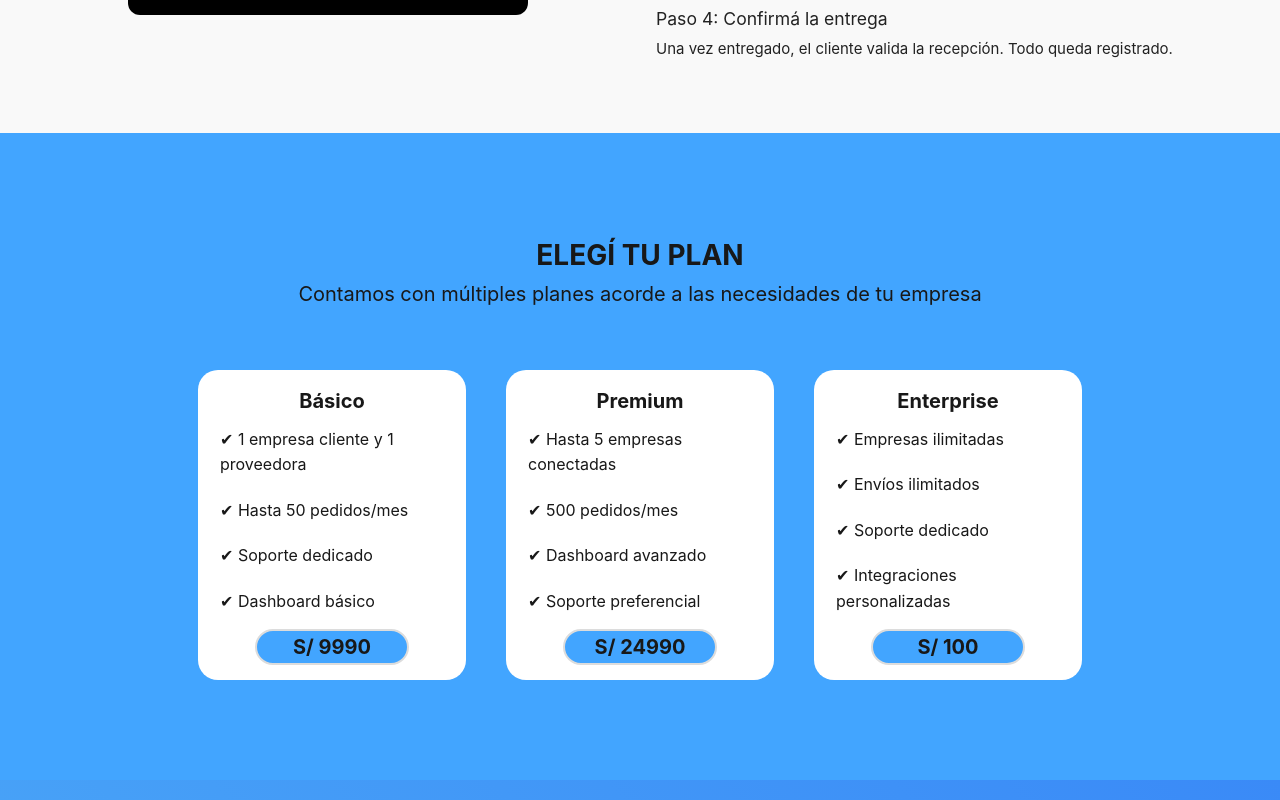
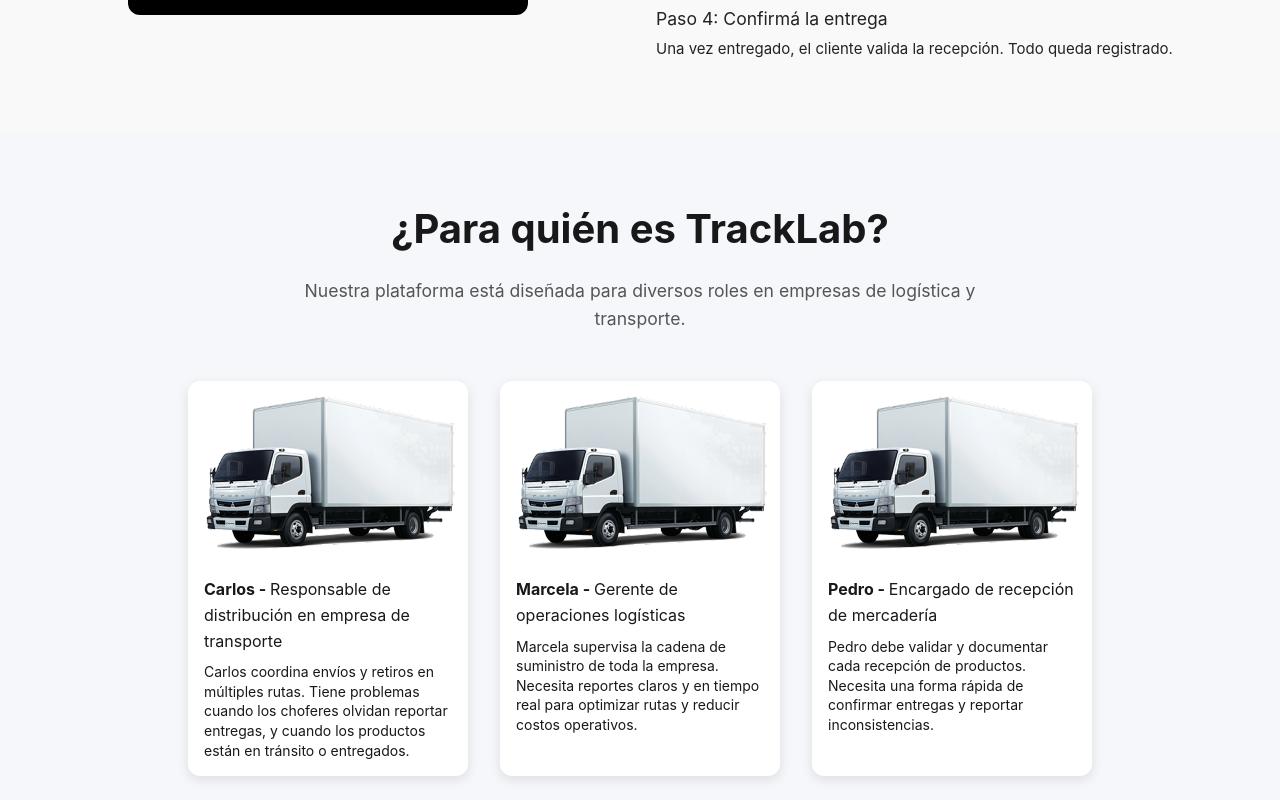
Before and after one commit to AlumWare/tracklab-landing-page, a Vue app: page / in a window 1280 px wide. Shown: the part 2740-3540 px from the top of the page. Built offline with nearby package versions, Linux system fonts and the light colour scheme.

Commit message:
feat: for whom section implemented

```diff
--- a/src/App.vue
+++ b/src/App.vue
@@ -9,6 +9,7 @@ import MainBenefits from "@/components/sections/main-benefits.vue";
 import Faq from "@/components/sections/faq.vue";
 import Footer from "@/components/sections/footer.vue";
 import Contact from "@/components/sections/contact.vue";
+import ForWhom from "@/components/sections/for-whom.vue";
 </script>
 
 <template>
@@ -19,6 +20,7 @@ import Contact from "@/components/sections/contact.vue";
     <problem-solution></problem-solution>
     <main-benefits></main-benefits>
     <how-it-works></how-it-works>
+    <for-whom></for-whom>
     <choose-plan></choose-plan>
     <faq></faq>
     <Contact />
--- /dev/null
+++ b/src/components/sections/for-whom.vue
@@ -0,0 +1,81 @@
+<script setup>
+import ForWhomCard from "@/components/share/for-whom-card.vue";
+</script>
+
+<template>
+  <section class="for-whom-section">
+    <div class="section-container">
+      <h2 class="section-title">¿Para quién es TrackLab?</h2>
+      <p class="section-description">Nuestra plataforma está diseñada para diversos roles en empresas de logística y transporte.</p>
+
+      <div class="cards-container">
+        <for-whom-card
+          name="Carlos"
+          role="Responsable de distribución en empresa de transporte"
+          description="Carlos coordina envíos y retiros en múltiples rutas. Tiene problemas cuando los choferes olvidan reportar entregas, y cuando los productos están en tránsito o entregados."
+          imageSrc="/src/assets/truck.png"
+        />
+
+        <for-whom-card
+          name="Marcela"
+          role="Gerente de operaciones logísticas"
+          description="Marcela supervisa la cadena de suministro de toda la empresa. Necesita reportes claros y en tiempo real para optimizar rutas y reducir costos operativos."
+          imageSrc="/src/assets/truck.png"
+        />
+
+        <for-whom-card
+          name="Pedro"
+          role="Encargado de recepción de mercadería"
+          description="Pedro debe validar y documentar cada recepción de productos. Necesita una forma rápida de confirmar entregas y reportar inconsistencias."
+          imageSrc="/src/assets/truck.png"
+        />
+      </div>
+    </div>
+  </section>
+</template>
+
+<style scoped>
+.for-whom-section {
+  padding: 4rem 2rem;
+  background-color: #f5f7fa;
+}
+
+.section-container {
+  max-width: 1200px;
+  margin: 0 auto;
+}
+
+.section-title {
+  font-size: 2.5rem;
+  font-weight: 700;
+  color: #181818;
+  text-align: center;
+  margin-bottom: 1rem;
+}
+
+.section-description {
+  font-size: 1.1rem;
+  color: #555;
+  text-align: center;
+  max-width: 700px;
+  margin: 0 auto 3rem auto;
+}
+
+.cards-container {
+  display: flex;
+  flex-wrap: wrap;
+  justify-content: center;
+  gap: 2rem;
+}
+
+@media (max-width: 768px) {
+  .section-title {
+    font-size: 2rem;
+  }
+
+  .cards-container {
+    flex-direction: column;
+    align-items: center;
+  }
+}
+</style>
--- /dev/null
+++ b/src/components/share/for-whom-card.vue
@@ -0,0 +1,86 @@
+<script setup>
+defineProps({
+  name: {
+    type: String,
+    required: true
+  },
+  role: {
+    type: String,
+    required: true
+  },
+  description: {
+    type: String,
+    required: true
+  },
+  imageSrc: {
+    type: String,
+    required: true
+  }
+})
+</script>
+
+<template>
+  <div class="card-container">
+    <div class="image-container">
+      <img :src="imageSrc" :alt="name" class="profile-image">
+    </div>
+    <div class="content-container">
+      <h3 class="user-name">{{ name }} - <span class="user-role">{{ role }}</span></h3>
+      <p class="user-description">{{ description }}</p>
+    </div>
+  </div>
+</template>
+
+<style scoped>
+.card-container {
+  display: flex;
+  flex-direction: column;
+  width: 280px;
+  border-radius: 12px;
+  overflow: hidden;
+  box-shadow: 0 4px 12px rgba(0, 0, 0, 0.1);
+  background-color: #ffffff;
+  transition: transform 0.3s ease, box-shadow 0.3s ease;
+}
+
+.card-container:hover {
+  transform: translateY(-5px);
+  box-shadow: 0 8px 16px rgba(0, 0, 0, 0.15);
+}
+
+.image-container {
+  width: 100%;
+  height: 180px;
+  overflow: hidden;
+}
+
+.profile-image {
+  width: 100%;
+  height: 100%;
+  object-fit: cover;
+}
+
+.content-container {
+  padding: 16px;
+}
+
+.user-name {
+  font-family: Inter, sans-serif;
+  font-size: 16px;
+  font-weight: 700;
+  color: #181818;
+  margin: 0 0 8px 0;
+}
+
+.user-role {
+  font-weight: 400;
+}
+
+.user-description {
+  font-family: Inter, sans-serif;
+  font-size: 14px;
+  line-height: 1.4;
+  color: #181818;
+  margin: 0;
+}
+</style>
```
